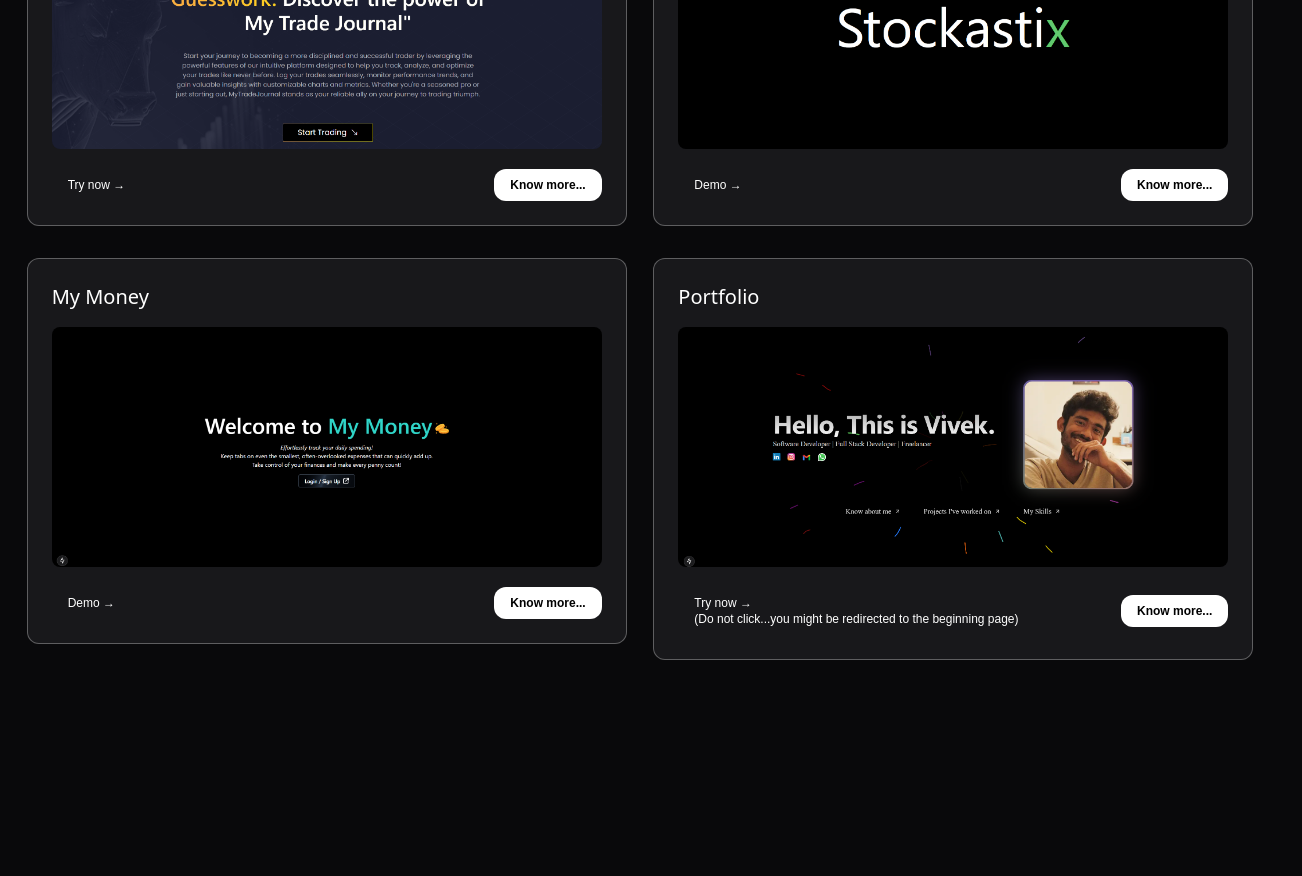
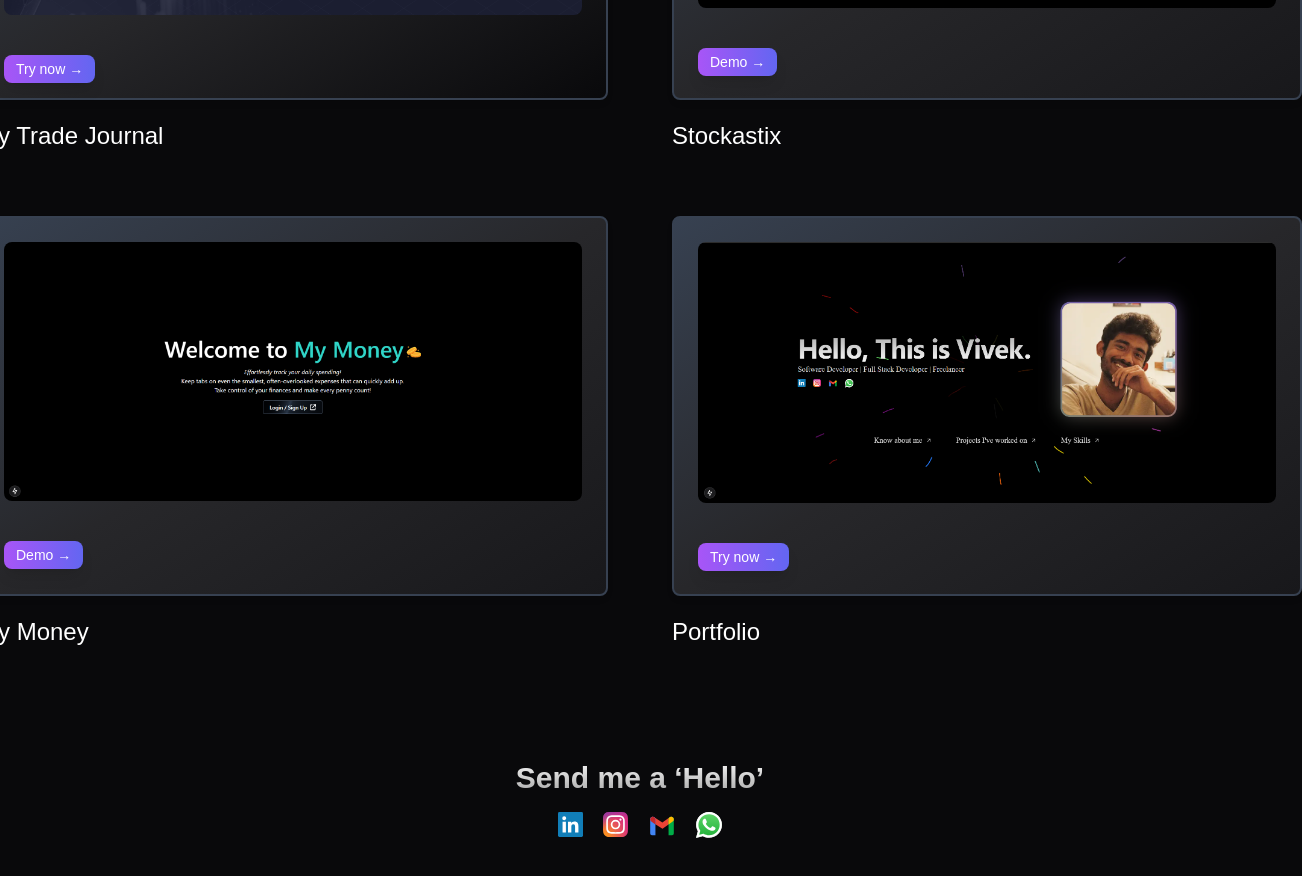
Before and after one commit to Viveeeeeekkkk/MyPortfolio, a Next.js app: page /work in a window 1280 px wide. Shown: the part 420-1296 px from the top of the page, 1302 px wide, since content can reach past the window. Before the commit the page ends 1096 px from the top, so only its background shows below. Built offline with nearby package versions, Linux system fonts and the light colour scheme.

Commit message:
ScrollBar and Work page

```diff
--- a/app/globals.css
+++ b/app/globals.css
@@ -72,3 +72,25 @@ body {
     @apply bg-background text-foreground;
   }
 }
+
+@layer utilities {
+  ::-webkit-scrollbar {
+    width: 11px;
+    height: 8px;
+  }
+
+  ::-webkit-scrollbar-thumb {
+    background-color: #666666;
+    border-radius: 8px;
+    border: 2px solid #3b3b3b;
+  }
+
+  ::-webkit-scrollbar-track {
+    background-color: #3b3b3b;
+    border-radius: 8px;
+  }
+
+  ::-webkit-scrollbar-thumb:hover {
+    background-color: #575757;
+  }
+}
--- a/app/work/page.tsx
+++ b/app/work/page.tsx
@@ -1,5 +1,5 @@
 "use client";
-import { motion } from 'framer-motion';
+import { motion } from "framer-motion";
 import { useRouter } from "next/navigation";
 import Image from "next/image";
 import React from "react";
@@ -9,6 +9,10 @@ import MTJ from "../../components/assets/MTJ.png";
 import myportfolio from "../../components/assets/myportfolio.png";
 import stockastix from "../../components/assets/stockastix.png";
 import mymoney from "../../components/assets/mymoney.png";
+import instagram from "../../components/assets/instagram.svg";
+import gmail from "../../components/assets/gmail.svg";
+import linkedin from "../../components/assets/linkedin.svg";
+import whatsapp from "../../components/assets/whatsapp.svg";
 
 const Projects = () => {
   const router = useRouter();
@@ -48,167 +52,180 @@ const Projects = () => {
           duration: 0.7,
           ease: "easeInOut",
         }}
-         className="mt-16 relative w-full"
+        className="mt-16 relative max-w-8xl mx-auto"
       >
-        <div className="text-center font-sans">
-          <h1 className="p-3 text-4xl md:text-6xl font-bold text-center bg-clip-text text-transparent bg-gradient-to-b from-neutral-50 to-neutral-400 bg-opacity-50">Projects</h1>
-          <p className="mt-2 text-lg">Here are some of my projects...</p>
-        </div>
-        <div className="flex justify-evenly">
-          <CardContainer className="inter-var">
-            <CardBody className="w-[600px] relative group/card  dark:hover:shadow-2xl dark:hover:shadow-emerald-500/[0.1] dark:bg-zinc-900 dark:border-white/[0.3] border-black/[0.1] h-auto rounded-xl p-6 border">
-              <CardItem
-                translateZ="50"
-                className="text-xl font-sans text-neutral-600 dark:text-white"
-              >
-                My Trade Journal
-              </CardItem>
-              <CardItem translateZ="100" className="w-full mt-4">
+        <div className="flex justify-center gap-16 my-12">
+          <div>
+            <CardContainer className="inter-var cursor-pointer">
+              <Link href="/work/my-trade-journal" className="block">
+                <CardBody className="w-[630px] h-[380px] relative group/card bg-gradient-to-br from-gray-700 via-zinc-800 to-zinc-950 border-2 border-gray-700 shadow-md hover:shadow-lg p-6 rounded-lg transition-all duration-300 ease-in-out">
                   <Image
                     src={MTJ}
                     height="1000"
                     width="1000"
-                  className="h-60 w-full object-cover rounded-lg group-hover/card:shadow-xl"
+                    className="h-auto w-full object-cover rounded-lg group-hover/card:shadow-2xl group-hover/card:shadow-purple-500/50 transition-shadow duration-300 ease-in-out"
                     alt="thumbnail"
                   />
-              </CardItem>
-              <div className="flex justify-between items-center mt-5">
+                  <div className="flex justify-between items-center my-10">
                     <CardItem
                       translateZ={20}
                       as={Link}
                       href="https://mytradejournal.in/"
                       target="__blank"
-                  className="px-4 py-2 rounded-xl text-xs font-normal dark:text-white"
+                      className="px-3 py-1 rounded-lg text-sm font-medium text-white bg-gradient-to-r from-purple-500 to-indigo-500 hover:from-indigo-500 hover:to-purple-500 shadow-lg hover:shadow-purple-500/50 transition-all duration-300 ease-in-out"
                     >
                       Try now →
                     </CardItem>
-                <CardItem
-                  translateZ={20}
-                  as={Link}
-                  href="/work/my-trade-journal"
-                  className="px-4 py-2 rounded-xl bg-black dark:bg-white dark:text-black text-white text-xs font-bold"
-                >
-                  Know more...
-                </CardItem>
                   </div>
                 </CardBody>
+              </Link>
             </CardContainer>
-          <CardContainer className="inter-var">
-            <CardBody className=" w-[600px] relative group/card dark:hover:shadow-2xl dark:hover:shadow-emerald-500/[0.1] dark:bg-zinc-900 dark:border-white/[0.3] border-black/[0.1] h-auto rounded-xl p-6 border">
-              <CardItem
-                translateZ="50"
-                className="text-xl font-sans text-neutral-600 dark:text-white"
-              >
-                Stockastix
-              </CardItem>
-              <CardItem translateZ="100" className="w-full mt-4">
+            <div className="text-2xl mt-1 text-white">
+              My Trade Journal
+            </div>
+          </div>
+
+          <div>
+            <CardContainer className="inter-var cursor-pointer">
+              <Link href="/work/stockastix" className="block">
+                <CardBody className="w-[630px] h-[380px] relative group/card bg-gradient-to-br from-gray-700 via-zinc-800 to-zinc-900 border-2 border-gray-700 shadow-md hover:shadow-lg p-6 rounded-lg transition-all duration-300 ease-in-out">
                   <Image
                     src={stockastix}
                     height="1000"
                     width="1000"
-                  className="h-60 w-full object-cover rounded-lg group-hover/card:shadow-xl"
+                    className="h-auto w-full object-cover rounded-lg group-hover/card:shadow-2xl group-hover/card:shadow-purple-500/50 transition-shadow duration-300 ease-in-out"
                     alt="thumbnail"
                   />
-              </CardItem>
-              <div className="flex justify-between items-center mt-5">
+                  <div className="flex justify-between items-center my-10">
                     <CardItem
                       translateZ={20}
                       as={Link}
                       href="https://twitter.com/mannupaaji"
                       target="__blank"
-                  className="px-4 py-2 rounded-xl text-xs font-normal dark:text-white"
+                      className="px-3 py-1 rounded-lg text-sm font-medium text-white bg-gradient-to-r from-purple-500 to-indigo-500 hover:from-indigo-500 hover:to-purple-500 shadow-lg hover:shadow-purple-500/50 transition-all duration-300 ease-in-out"
                     >
                       Demo →
                     </CardItem>
-                <CardItem
-                  translateZ={20}
-                  as={Link}
-                  href="/work/stockastix"
-                  className="px-4 py-2 rounded-xl bg-black dark:bg-white dark:text-black text-white text-xs font-bold"
-                >
-                  Know more...
-                </CardItem>
                   </div>
                 </CardBody>
+              </Link>
             </CardContainer>
+            <div className="text-2xl mt-1 text-white">
+              Stockastix
             </div>
-        <div className="flex justify-evenly">
-          <CardContainer className="inter-var">
-            <CardBody className=" w-[600px] relative group/card  dark:hover:shadow-2xl dark:hover:shadow-emerald-500/[0.1] dark:bg-zinc-900 dark:border-white/[0.3] border-black/[0.1] h-auto rounded-xl p-6 border">
-              <CardItem
-                translateZ="50"
-                className="text-xl font-sans text-neutral-600 dark:text-white"
-              >
-                My Money
-              </CardItem>
-              <CardItem translateZ="100" className="w-full mt-4">
+          </div>
+        </div>
+        <div className="flex justify-center gap-16 my-12">
+        <div>
+            <CardContainer className="inter-var cursor-pointer">
+              <Link href="/work/my-money" className="block">
+                <CardBody className="w-[630px] h-[380px] relative group/card bg-gradient-to-br from-gray-700 via-zinc-800 to-zinc-900 border-2 border-gray-700 shadow-md hover:shadow-lg p-6 rounded-lg transition-all duration-300 ease-in-out">
                   <Image
                     src={mymoney}
                     height="1000"
                     width="1000"
-                  className="h-60 w-full object-cover rounded-lg group-hover/card:shadow-xl"
+                    className="h-auto w-full object-cover rounded-lg group-hover/card:shadow-2xl group-hover/card:shadow-purple-500/50 transition-shadow duration-300 ease-in-out"
                     alt="thumbnail"
                   />
-              </CardItem>
-              <div className="flex justify-between items-center mt-5">
+                  <div className="flex justify-between items-center my-10">
                     <CardItem
                       translateZ={20}
                       as={Link}
                       href="https://twitter.com/mannupaaji"
                       target="__blank"
-                  className="px-4 py-2 rounded-xl text-xs font-normal dark:text-white"
+                      className="px-3 py-1 rounded-lg text-sm font-medium text-white bg-gradient-to-r from-purple-500 to-indigo-500 hover:from-indigo-500 hover:to-purple-500 shadow-lg hover:shadow-purple-500/50 transition-all duration-300 ease-in-out"
                     >
                       Demo →
                     </CardItem>
-                <CardItem
-                  translateZ={20}
-                  as={Link}
-                  href="/work/my-money"
-                  className="px-4 py-2 rounded-xl bg-black dark:bg-white dark:text-black text-white text-xs font-bold"
-                >
-                  Know more...
-                </CardItem>
                   </div>
                 </CardBody>
+              </Link>
             </CardContainer>
-          <CardContainer className="inter-var">
-            <CardBody className=" w-[600px] relative group/card  dark:hover:shadow-2xl dark:hover:shadow-emerald-500/[0.1] dark:bg-zinc-900 dark:border-white/[0.3] border-black/[0.1] h-auto rounded-xl p-6 border">
-              <CardItem
-                translateZ="50"
-                className="text-xl font-sans text-neutral-600 dark:text-white"
-              >
-                Portfolio
-              </CardItem>
-              <CardItem translateZ="100" className="w-full mt-4">
+            <div className="text-2xl mt-1 text-white">
+              My Money
+            </div>
+          </div>
+          <div>
+            <CardContainer className="inter-var cursor-pointer">
+              <Link href="/work/portfolio" className="block">
+                <CardBody className="w-[630px] h-[380px] relative group/card bg-gradient-to-br from-gray-700 via-zinc-800 to-zinc-900 border-2 border-gray-700 shadow-md hover:shadow-lg p-6 rounded-lg transition-all duration-300 ease-in-out">
                   <Image
                     src={myportfolio}
                     height="1000"
                     width="1000"
-                  className="h-60 w-full object-cover rounded-lg group-hover/card:shadow-xl"
+                    className="h-auto w-full object-cover rounded-lg group-hover/card:shadow-2xl group-hover/card:shadow-purple-500/50 transition-shadow duration-300 ease-in-out"
                     alt="thumbnail"
                   />
-              </CardItem>
-              <div className="flex justify-between items-center mt-5">
+                  <div className="flex justify-between items-center my-10">
                     <CardItem
                       translateZ={20}
                       as={Link}
                       href="/"
-                  className="px-4 py-2 rounded-xl text-xs font-normal dark:text-white"
+                      className="px-3 py-1 rounded-lg text-sm font-medium text-white bg-gradient-to-r from-purple-500 to-indigo-500 hover:from-indigo-500 hover:to-purple-500 shadow-lg hover:shadow-purple-500/50 transition-all duration-300 ease-in-out"
                     >
-                  Try now →<br />
-                  (Do not click...you might be redirected to the beginning page)
-                </CardItem>
-                <CardItem
-                  translateZ={20}
-                  as={Link}
-                  href="/work/portfolio"
-                  className="px-4 py-2 rounded-xl bg-black dark:bg-white dark:text-black text-white text-xs font-bold"
-                >
-                  Know more...
+                      Try now →
                     </CardItem>
                   </div>
                 </CardBody>
+              </Link>
             </CardContainer>
+            <div className="text-2xl mt-1 text-white">
+              Portfolio
+            </div>
+          </div>
+        </div>
+        <h1 className="mt-28 text-4xl md:text-3xl font-bold text-center bg-clip-text text-transparent bg-gradient-to-b from-neutral-50 to-neutral-400 bg-opacity-50">
+          Send me a &#8216;Hello&#8217;
+        </h1>
+        <div className="flex justify-center space-x-5 mt-4 min-h-40">
+          <a
+            href="https://www.linkedin.com/in/sai-vivek-9a26b2201"
+            target="_blank"
+            rel="noreferrer"
+          >
+            <Image
+              src={linkedin}
+              height={25}
+              width={25}
+              alt="linkedin"
+              className="hover:scale-110"
+            />
+          </a>
+          <a
+            href="https://www.instagram.com/viveeeeeekkkk"
+            target="_blank"
+            rel="noreferrer"
+          >
+            <Image
+              src={instagram}
+              height={25}
+              width={25}
+              alt="instagram"
+              className="hover:scale-110"
+            />
+          </a>
+          <a href="https://mail.google.com/mail/?view=cm&fs=1&to=nksaivivek@gmail.com">
+            <Image
+              src={gmail}
+              height={28}
+              width={28}
+              alt="gmail"
+              className="hover:scale-110"
+            />
+          </a>
+          <a
+            href="https://wa.me/+918465955818"
+            target="_blank"
+            rel="noreferrer"
+          >
+            <Image
+              src={whatsapp}
+              height={26}
+              width={26}
+              alt="Whatsapp"
+              className="hover:scale-110"
+            />
+          </a>
         </div>
       </motion.div>
     </div>
```
Lines whose indentation alone changed are shown as unchanged.
